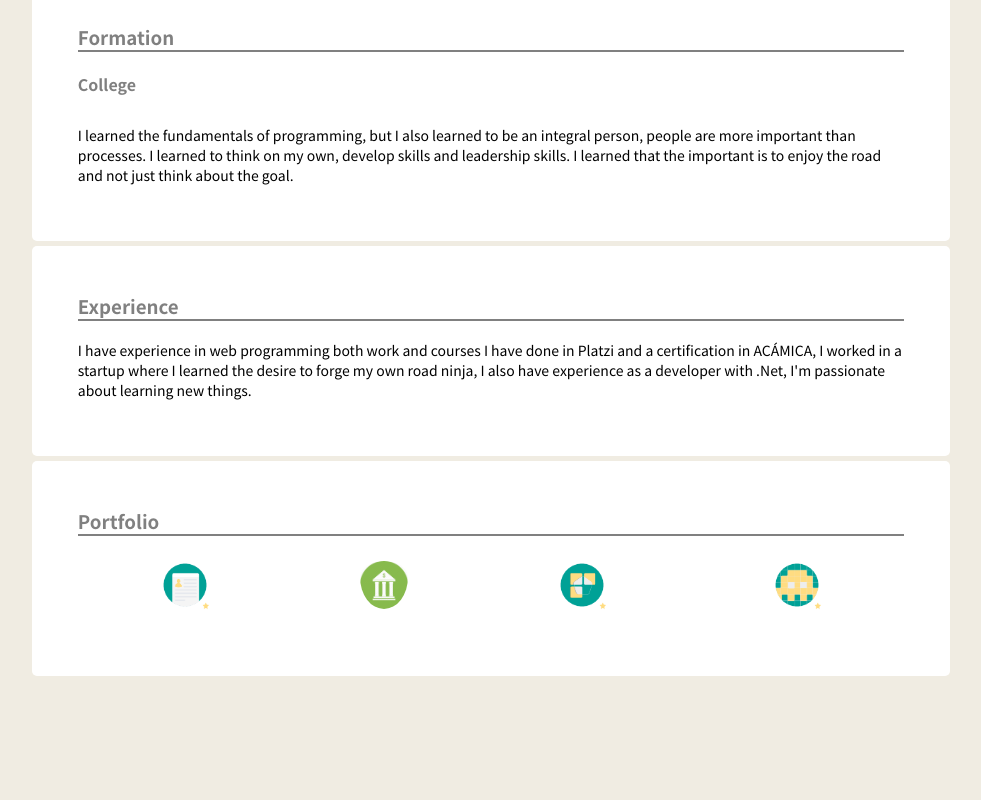
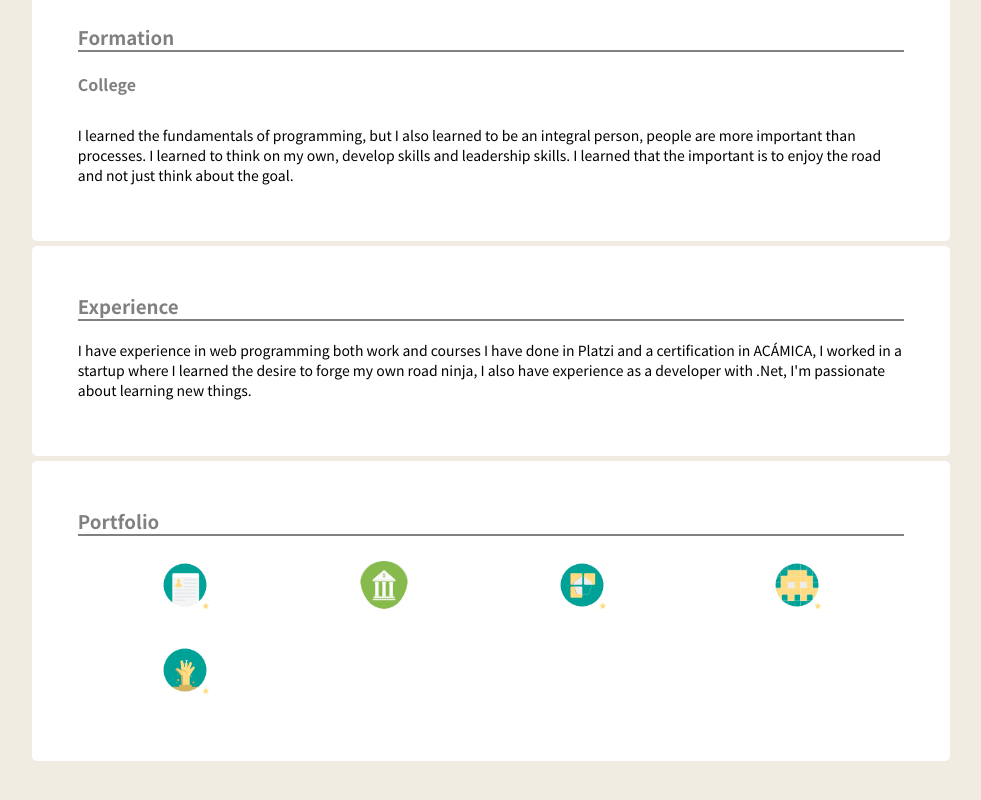
Before and after one commit to mikef123/Portfolio, a plain HTML site: page index.html in a window 1280 px wide. Shown: the part 521-1321 px from the top of the page, without its empty margins (284-1265 px from the left). Before the commit the page ends 1248 px from the top, so only its background shows below. Drawn offline with Linux system fonts and the light colour scheme.

Commit message:
Update proyects

```diff
--- a/index.html
+++ b/index.html
@@ -90,10 +90,10 @@
                 <a href="https://mikef123.github.io/pixelArt/" target="_blank">
                     <img class="image pixel" title="pixel" src="imgs/pixel-art-icon.png" alt="">
                 </a>
-                <!-- <a href="https://mikef123.github.io/Portafolio/" target="_blank">
+                <a href="https://mikef123.github.io/ciudadZombie/" target="_blank">
                     <img class="image zombie" title="zombie" src="imgs/ciudad-zombie-icon.png" alt="">
                 </a>
-                <a href="https://mikef123.github.io/Portafolio/" target="_blank">
+                 <!--<a href="https://mikef123.github.io/Portafolio/" target="_blank">
                     <img class="image recargado" title="recargado" src="imgs/recargado-icon.png" alt="">
                 </a>
                 <a href="https://mikef123.github.io/Portafolio/" target="_blank">
```
